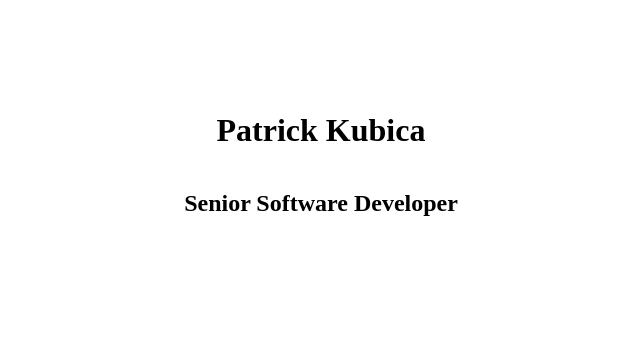
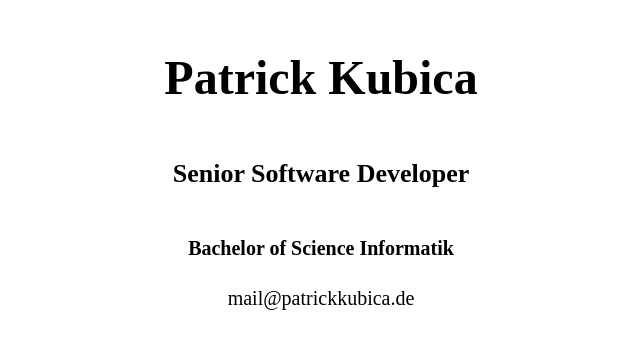
Before and after one commit to PatrickKubica/PatrickKubica.github.io, a plain HTML site: page index.html in a window 1280 px wide. Shown: the part 196-544 px from the top of the page, without its empty margins (319-959 px from the left). Drawn offline with Linux system fonts and the light colour scheme.

Commit message:
update website content

```diff
--- a/index.html
+++ b/index.html
@@ -14,6 +14,8 @@
     <div class="wrapper">
       <h1>Patrick Kubica</h1>
       <h2>Senior Software Developer</h2>
+      <h4>Bachelor of Science Informatik</h4>
+      <a href="mailto:mail@patrickkubica.de">mail@patrickkubica.de</a>
     </div>
   </body>
 </html>
--- a/styles/style.css
+++ b/styles/style.css
@@ -1,5 +1,24 @@
 body {
   margin: 0;
+  color: black;
+}
+
+a {
+  font-size: 1.25rem;
+  text-decoration: none;
+  color: inherit;
+}
+
+h1 {
+  font-size: 3rem;
+}
+
+h2 {
+  font-size: 1.625rem;
+}
+
+h4 {
+  font-size: 1.25rem;
 }
 
 .wrapper {
```
Also changed, not shown: 1 other file.
